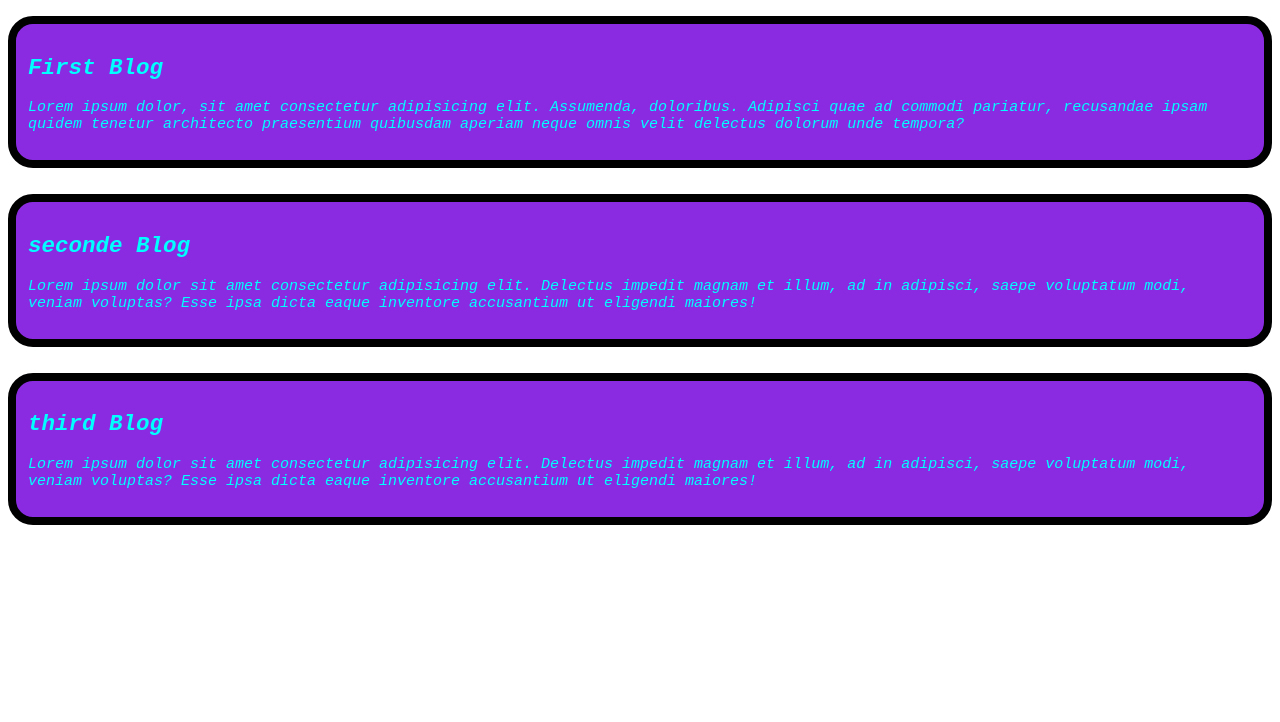
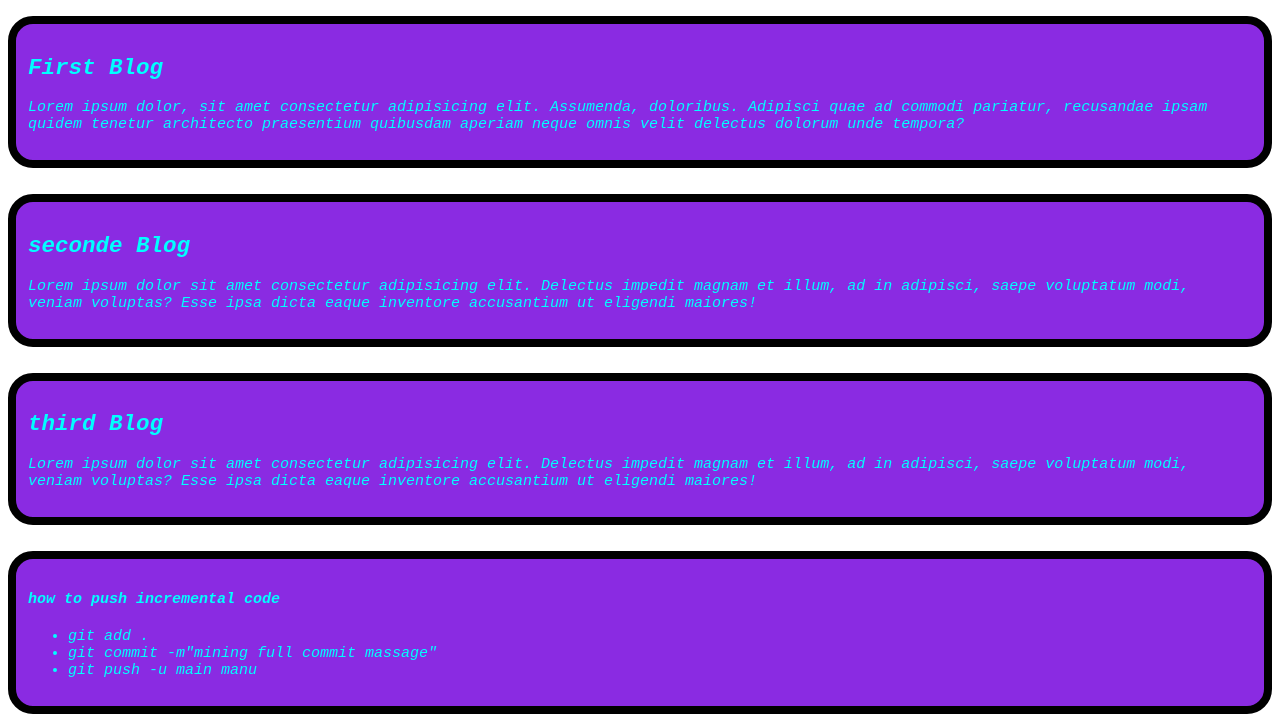
Before and after one commit to patwary9/my-simple-website, a plain HTML site: page index.html in a window 1280 px wide. Shown: the part 99-821 px from the top of the page. Before the commit the page ends 800 px from the top, so only its background shows below. Drawn offline with Linux system fonts and the light colour scheme.

Commit message:
added a code

```diff
--- a/index.html
+++ b/index.html
@@ -24,5 +24,14 @@
         <h2> third Blog</h2>
         <p>Lorem ipsum dolor sit amet consectetur adipisicing elit. Delectus impedit magnam et illum, ad in adipisci, saepe voluptatum modi, veniam voluptas? Esse ipsa dicta eaque inventore accusantium ut eligendi maiores!</p>
     </div>
+    <br>
+    <div>
+        <h4> how to push incremental code</h4>
+        <ul>
+            <li>git add .</li>
+            <li> git commit -m"mining full commit massage"</li>
+            <li>git push -u main manu </li>
+        </ul>
+    </div>
 </body>
 </html>
```
